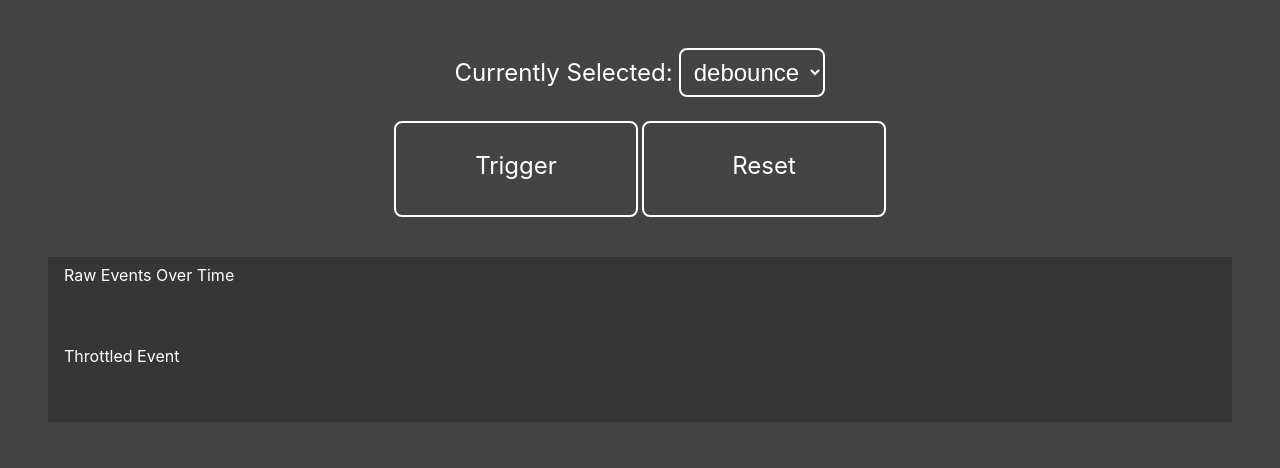
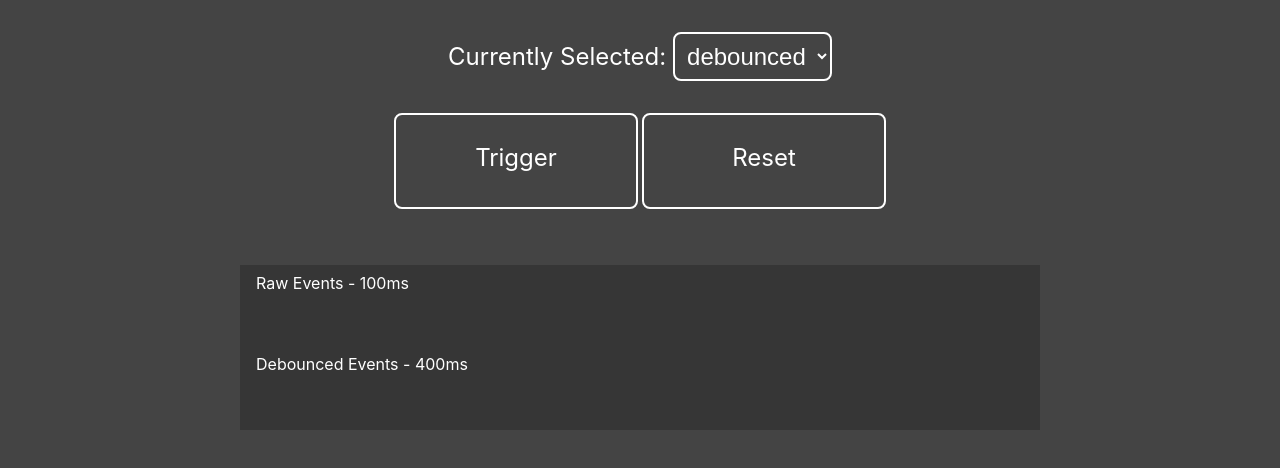
Before and after one commit to ryan-di/debounce-throttle-visualized, a React (Create React App) app: page / in a window 1280 px wide. Shown: the top 468 px of the page. Built offline with nearby package versions, Linux system fonts and the light colour scheme.

Commit message:
set min-width for body

```diff
--- a/src/App.tsx
+++ b/src/App.tsx
@@ -3,15 +3,15 @@ import './App.css';
 import * as _ from 'lodash';
 import { throttle } from 'lodash';
 
-const TotalTicks = 80;
+const TotalTicks = 75;
 const EventTypes = {
 	raw: 'raw',
 	deco: 'deco',
 };
 
 const HandlerTypes = {
-	debounce: 'debounce',
-	throttle: 'throttle',
+	debounced: 'debounced',
+	throttled: 'throttled',
 };
 
 let HANDLER = () => {};
@@ -40,7 +40,9 @@ function App() {
 	const [rawOn, setRawOn] = useState(false);
 	const [decoOn, setDecoOn] = useState(false);
 	const [active, setActive] = useState(false);
-	const [decoHandlerType, setDecoHandlerType] = useState(HandlerTypes.debounce);
+	const [decoHandlerType, setDecoHandlerType] = useState(
+		HandlerTypes.debounced
+	);
 
 	const render = () => {
 		const rawEvents = document.getElementById('raw-events') as HTMLDivElement;
@@ -64,6 +66,7 @@ function App() {
 	// set up event handlers for trigger area
 	useEffect(() => {
 		const trigger = document.getElementById('trigger');
+		// remove previous (possibly outdated) handlers
 		trigger?.removeEventListener('click', HANDLER);
 		trigger?.removeEventListener('mousemove', HANDLER);
 
@@ -71,16 +74,16 @@ function App() {
 			setRawOn(true);
 		};
 
-		let decoHandler = () => {};
+		let decoEventHandler = () => {};
 
 		switch (decoHandlerType) {
-			case HandlerTypes.debounce:
-				decoHandler = _.debounce(() => {
+			case HandlerTypes.debounced:
+				decoEventHandler = _.debounce(() => {
 					setDecoOn(true);
 				}, duration * 4);
 				break;
-			case HandlerTypes.throttle:
-				decoHandler = throttle(
+			case HandlerTypes.throttled:
+				decoEventHandler = throttle(
 					() => {
 						setDecoOn(true);
 					},
@@ -93,7 +96,7 @@ function App() {
 		const handler = () => {
 			setActive(true);
 			rawEventHandler();
-			decoHandler();
+			decoEventHandler();
 		};
 
 		HANDLER = handler;
@@ -167,9 +170,11 @@ function App() {
 			</div>
 
 			<div className="stage">
-				<h3>Raw Events Over Time</h3>
+				<h3>Raw Events - {duration}ms</h3>
 				<div id="raw-events" className="events"></div>
-				<h3>Throttled Event</h3>
+				<h3>
+					{_.capitalize(decoHandlerType)} Events - {duration * 4}ms
+				</h3>
 				<div id="decorated-events" className="events"></div>
 			</div>
 		</div>
--- a/src/index.css
+++ b/src/index.css
@@ -1,5 +1,5 @@
 body {
-	margin: 3rem;
+	margin: 2rem;
 	font-family: -apple-system, BlinkMacSystemFont, 'Segoe UI', 'Roboto', 'Oxygen',
 		'Ubuntu', 'Cantarell', 'Fira Sans', 'Droid Sans', 'Helvetica Neue',
 		sans-serif;
@@ -7,6 +7,7 @@ body {
 	-moz-osx-font-smoothing: grayscale;
 	background: #444444;
 	color: white;
+	min-width: 800px;
 }
 
 code {
@@ -48,6 +49,7 @@ select:focus {
 	border: 2px solid white;
 	border-radius: 0.5rem;
 	transition: all 0.1s ease-out;
+	margin-top: 2rem;
 }
 
 .trigger-area {
@@ -82,6 +84,8 @@ select:focus {
 	margin-top: 1rem;
 	background: rgba(0, 0, 0, 0.2);
 	height: 165px;
+	max-width: 800px;
+	margin: 2rem auto;
 }
 
 .stage h3 {
```
